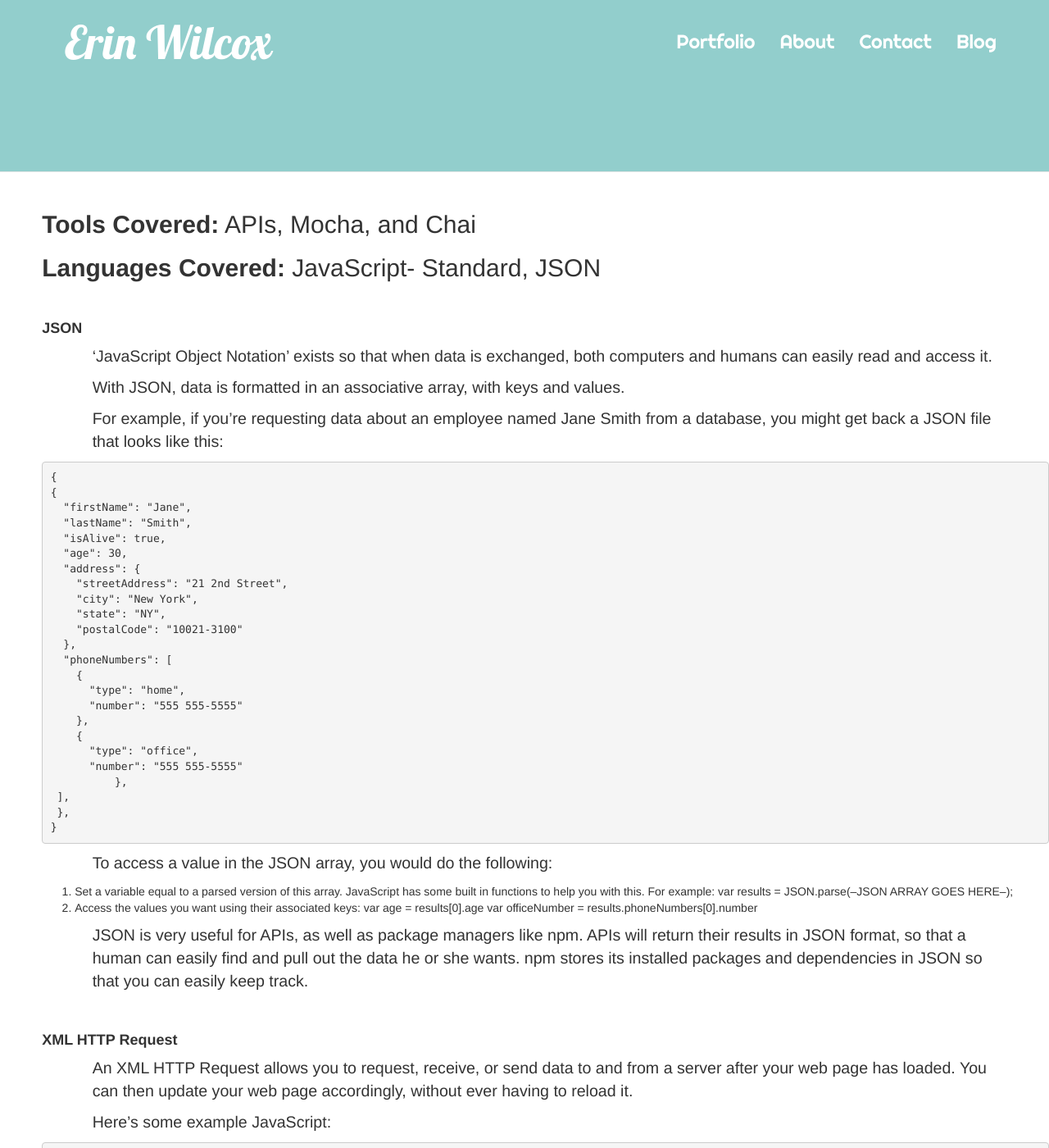
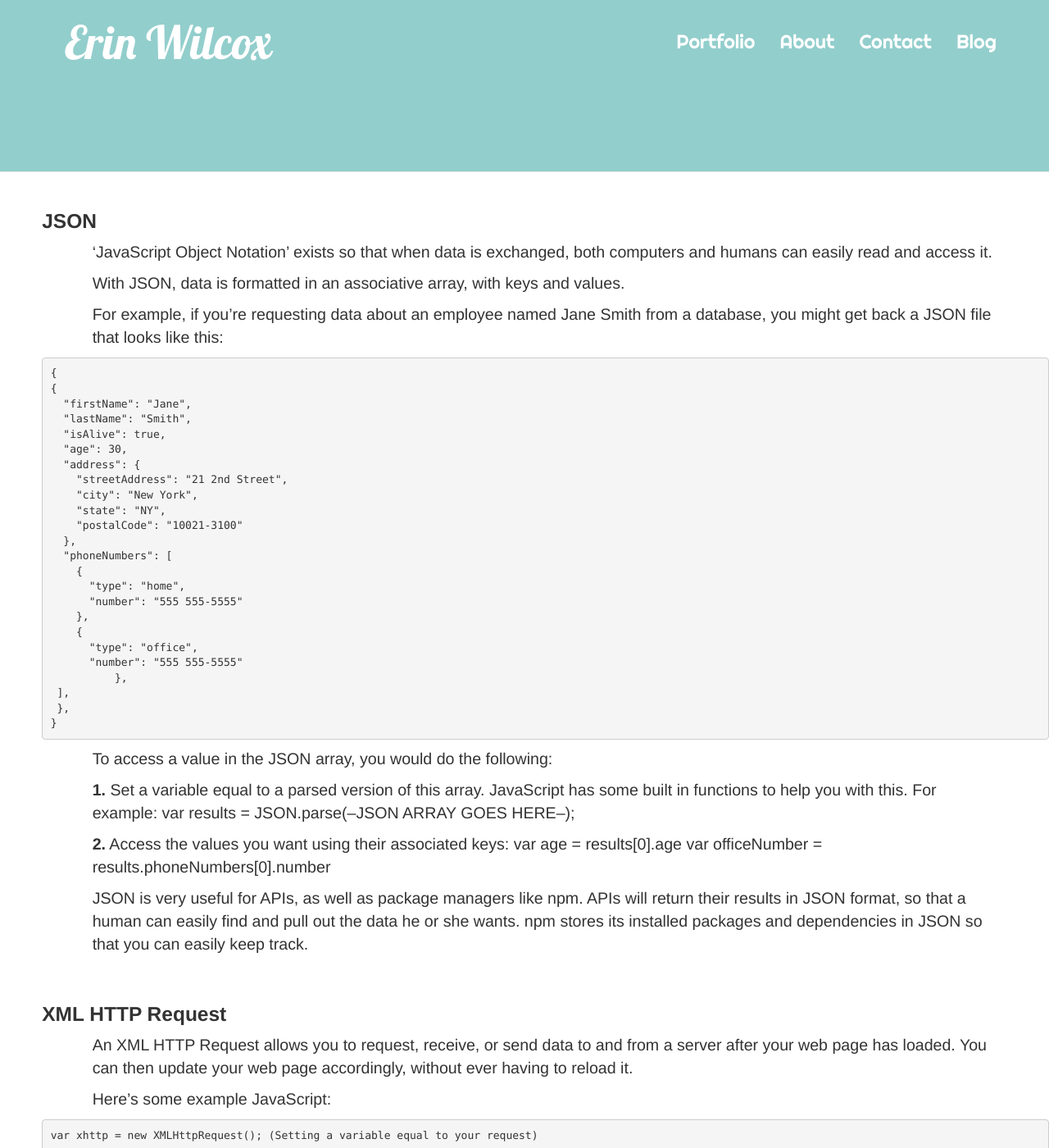
Before and after one commit to brookin8/brookin8.github.io, a Jekyll site: the page built from _posts/2017-10-01-JavaScript Testing and APIs.markdown, in a window 1280 px wide and 1400 px high, scrolled down 242 px. Shown: the whole window at 82% size. Built offline with Jekyll 4.4.1, drawn with Linux system fonts in a browser that asks for light colours; nearby versions of some CDN libraries; some web fonts are replaced; library files that are not in the unit come from our copies; some of the changed text lies outside the part shown.

Commit message:
Fixed some blog styling

```diff
--- a/_includes/header.html
+++ b/_includes/header.html
@@ -40,13 +40,13 @@
       padding-right:0px;
     }
 
-.blogLinkFormat a {
+a.blogLinkFormat {
       text-decoration:none;
       color:#E37E49;
     }
 
-.blogLinkFormat a:hover {
-      color:#000000;
+a.blogLinkFormat:hover {
+      text-decoration:underline;
     }
 
 .nav.navbar-nav.navbar-right a {
@@ -111,6 +111,7 @@
     #portfolio {
         width:100%;
     }
+
 
 @media only screen and (max-width: 736px) {
           h1 {
@@ -186,8 +187,6 @@
             padding-top:0;
 
           }
-
-
 
           #portfolioColumn {
             padding-left:auto:;
--- a/_posts/2017-10-01-JavaScript Testing and APIs.markdown
+++ b/_posts/2017-10-01-JavaScript Testing and APIs.markdown
@@ -10,14 +10,10 @@
 
 Although many people now interact with JavaScript through a library, like JQuery or React (more on that in a later post), we went straight JavaScript in our files. We covered the basics, like ensuring a page is fully loaded before 'turning on' your JavaScript functions, assigning 'click' actions to buttons, and pulling and interacting with data from an API. Moving one step beyond this foundation, we also covered not only how to test your JavaScript using a combination of Mocha and Chai, but how to build your JavaScript from day one in a way that enables you to test it more effectively as you go.
 
-<br>
-
-## **Tools Covered:** APIs, Mocha, and Chai
-## **Languages Covered:** JavaScript- Standard, JSON
 
 <br>
 
-#### **JSON**
+### **JSON**
 
 'JavaScript Object Notation' exists so that when data is exchanged, both computers and humans can easily read and access it.
 
@@ -51,9 +47,11 @@
 	}
 
 To access a value in the JSON array, you would do the following:
-1. Set a variable equal to a parsed version of this array. JavaScript has some built in functions to help you with this. For example:
+
+  **1.** Set a variable equal to a parsed version of this array. JavaScript has some built in functions to help you with this. For example:
 	var results = JSON.parse(--JSON ARRAY GOES HERE--);
-2. Access the values you want using their associated keys:
+
+  **2.** Access the values you want using their associated keys:
 	var age = results[0].age
 	var officeNumber = results.phoneNumbers[0].number
 
@@ -61,7 +59,7 @@
 
 <br>
 
-#### **XML HTTP Request**
+### **XML HTTP Request**
 
 An XML HTTP Request allows you to request, receive, or send data to and from a server after your web page has loaded. You can then update your web page accordingly, without ever having to reload it.
 
@@ -81,7 +79,7 @@
 
 <br>
 
-#### **APIs**
+### **APIs**
 
 API stands for 'Application Programming Interface.' In my prior life (pre-coding), when a developer would start mentioning API interactions, this is where I would get overwhelmed. But really, all that an API is doing is making it easier for one software component to get exactly the data it needs in exactly the format it needs from another software component.
 
@@ -89,9 +87,11 @@
 
 In anticipation of this, the weather website has set up an API that is standard, predictable, and easy to interact with.
 
-When you send an XML HTTP Request for it's data, it expects a zipCode input from you (to tell it what city you would like weather for). This zip code usually goes in a specific spot in the URL you send, and can be manipulated with JavaScript using a variable for zip code.  Example: http://api.openweathermap.org/data/2.5/weather?zip=<**zipcode**>&us&appid=c9b81efe12b3ffd7f55a54235d37c77a
+When you send an XML HTTP Request for it's data, it expects a zipCode input from you (to tell it what city you would like weather for). This zip code usually goes in a specific spot in the URL you send, and can be manipulated with JavaScript using a variable for zip code.
 
-The http://api.openweathermap.org/data/2.5/weather? will always be the same, and the &us&appid=c9b81efe12b3ffd7f55a54235d37c77a will also always be the same (representing that the city is in the US and an ID for the account I created for the website). But the zipcode piece will change depending up on your request.
+Example: [http://api.openweathermap.org/data/2.5/weather?zip=<**zipcode**>&us&appid=c9b81efe12b3ffd7f55a54235d37c77a](http://api.openweathermap.org/data/2.5/weather?zip=<**zipcode**>&us&appid=c9b81efe12b3ffd7f55a54235d37c77a)
+
+The http ([//api.openweathermap.org/data/2.5/weather?](//api.openweathermap.org/data/2.5/weather?)) will always be the same, and the piece representing that the city is in the US and an ID for the account I created for the website ([&us&appid=c9b81efe12b3ffd7f55a54235d37c77a](&us&appid=c9b81efe12b3ffd7f55a54235d37c77a)) will also always be the same. But the zipcode piece will change depending up on your request.
 
 When you submit this request, the weather website will send back a JSON file with all of the data you need. This format will be the same no matter what you zip code you put in.
 
@@ -121,15 +121,17 @@
  }
 
 To access these values, just like in the example above, you assign the results to a variable, and use syntax like this:
-1. var temp = results.main.temp
-2. var general = results.weather[0].description
+
+  **1.** var temp = results.main.temp
+
+  **2.** var general = results.weather[0].description
 
 You hear a lot about RESTful APIs these days, too. Twitter, Facebook, and Google all use RESTful APIs. While we didn't really cover this topic, I did a little bit of independent research on my own.
 
 I'm a 'why?' person, so from what I gather it exists mainly to standardize URLs and API structure to reduce the learning curve when working on a new project. It also can be used with any language, and each request is a new, seperate thing (no data is stored on the server between requests). I think that the main value lies in having a predictable framework to work with, and scalable, interchangeable servers. Because I am still very much on square one with this one, I'll just recommend a good source I found: https://www.sitepoint.com/developers-rest-api/.
 
 <br>
-#### **JavaScript Testing: Mocha & Chai**
+### **JavaScript Testing: Mocha & Chai**
 Setting up a JavaScript testing framework is a great way to avoid refreshing your browser a hundred times.
 
 It's also a great way to build in a check to make sure you hit all of your requirements (or 'user stories' in Scrum terms) early on.
@@ -145,14 +147,23 @@
 In your application directory, you create a new folder called 'test'. Within this test folder, you create a 'testrunner.html' document and a new javascript document to hold all of the tests you will write.
 
 In the testrunner.html doc, you include links to (after installing both mocha and chai with npm):
-1. the mocha css document.
-2. the mocha and chai javascript docs in node modules
-3. the javascript doc you want to test
-4. the javascript doc with your tests in it
+  <br>
+  <br>
 
+   **1.** The mocha css document.
+
+   **2.** The mocha and chai javascript docs in node modules
+
+   **3.** The javascript doc you want to test
+
+   **4.** The javascript doc with your tests in it
+
+<br>
 You also include a div with the id "mocha" (this will display your test results), and two boilerplate mocha functions:
-1. mocha.setup('bdd'); (This sets up mocha to run)
-2. mocha.run(); (This tells mocha to start running)
+
+   **1.** mocha.setup('bdd'); (This sets up mocha to run)
+
+   **2.** mocha.run(); (This tells mocha to start running)
 
 For example (I'm jotting in my note format, but you would use standard HTML):
 
--- a/_posts/2017-10-06-Vue.js - Part1.markdown
+++ b/_posts/2017-10-06-Vue.js - Part1.markdown
@@ -9,11 +9,6 @@
 We only did Vue this week, and it broke most of our brains.
 
 The first interaction with a JavaScript framework seemed almost like an entirely different programming language altogether. However, there is definitely a lot of value to be had in harnassing a framework for the front-end (the other, more popular option being Angular). If used correctly, it has the power to shrink your massive amount of javascript code down to nay but a few lines, and create a more intuitive view of your html page where the functionality can be seen succinctly, and directly linked to the items it acts on.
-
-<br>
-
-## **Tools Covered:** Vue.js (Framework)
-## **Languages Covered:** JavaScript
 
 <br>
 
```
Also changed, not shown: _posts/2017-09-24-Bootstrap, Sass, Jekyll, Gulp, and more Front End Fun.markdown (+26 -18 lines).
